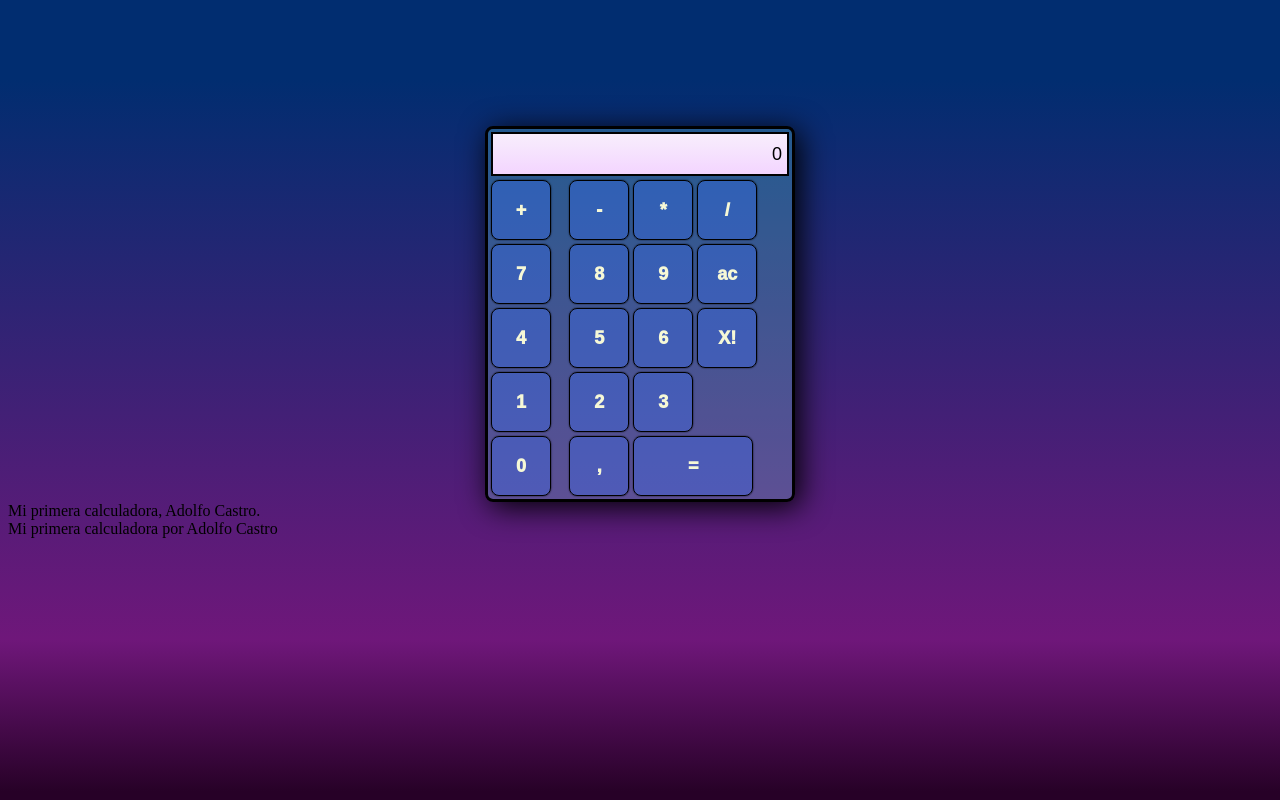
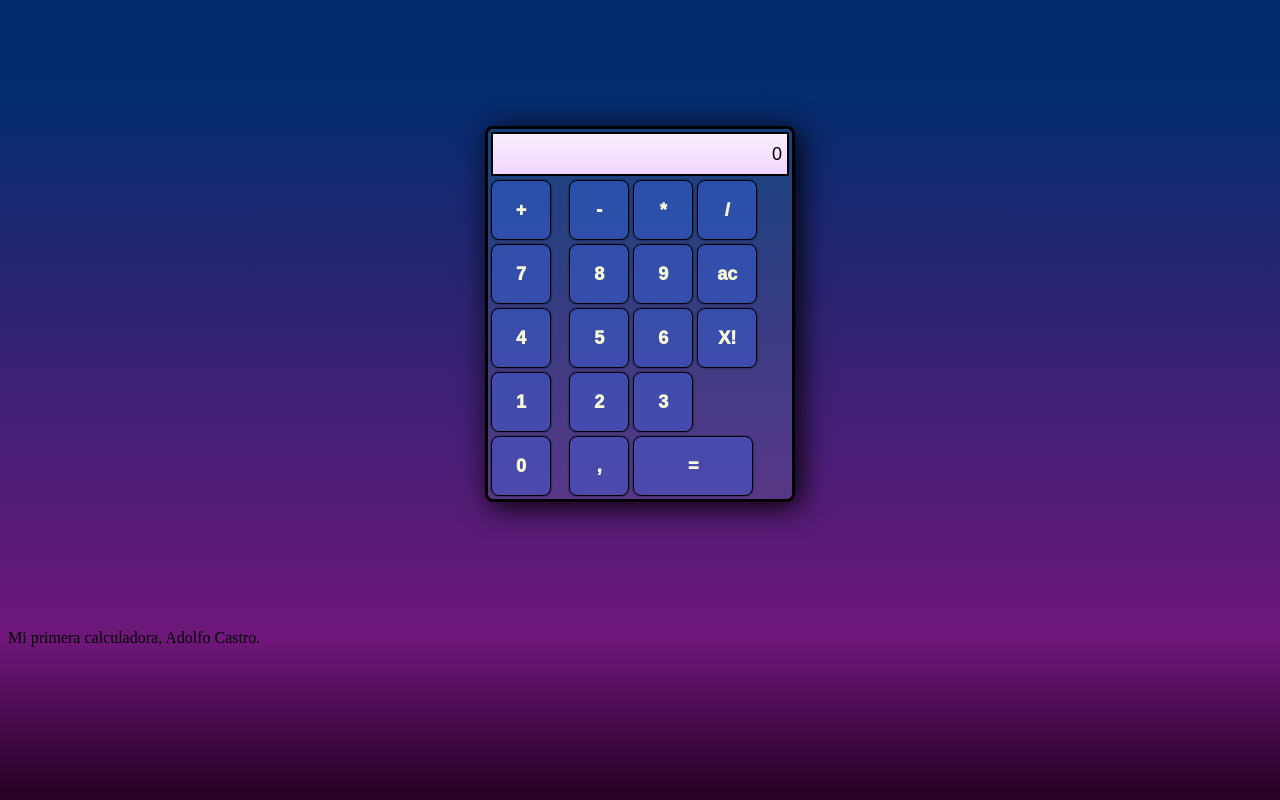
Before and after one commit to Meldavi/mi_primera_calc, a plain HTML site: page index.html in a window 1280 px wide. Drawn offline with Linux system fonts and the light colour scheme.

Commit message:
Footer+transparency

```diff
--- a/estilo_calculadora.css
+++ b/estilo_calculadora.css
@@ -24,7 +24,6 @@
 	border:1px solid#000000;
 	background:5%,rgba(58, 110, 252, 0.336);
 	box-shadow:0.1px 0.1px 1.5px #000000 ;
-
 }
 
 table{
@@ -36,7 +35,7 @@ table{
 	margin:auto;
 	margin-top:10%;
 	/*background-image:linear-gradient(#ebd5ffbd ,#9380ffbd );*/
-	background: #81fdf73a;
+	background: #81fdf71e;
 }
 
 tr{
@@ -49,14 +48,7 @@ td{
 }
 
 footer{
-<<<<<<< HEAD
-
-
 	margin-top: 10%;
-=======
-
-	margin-top:10%;
->>>>>>> 80262a98157d5bf378187c95426708b53e7a3ea4
 }
 
 input[type="text"] { border: 2px solid rgb(0, 0, 0) }
@@ -79,7 +71,7 @@ body{
 	font: "Arial Black";
 	color:#000000;
 	font-size:18px;
-	font weight: 500;
+	font-weight: 500;
 	text-align:right;
 	padding:5px;
 }
--- a/index.html
+++ b/index.html
@@ -465,7 +465,5 @@
 
       <footer>Mi primera calculadora, Adolfo Castro.</footer>
 
-<footer>Mi primera calculadora por Adolfo Castro</footer>
-
 </body>
 </html>
```
